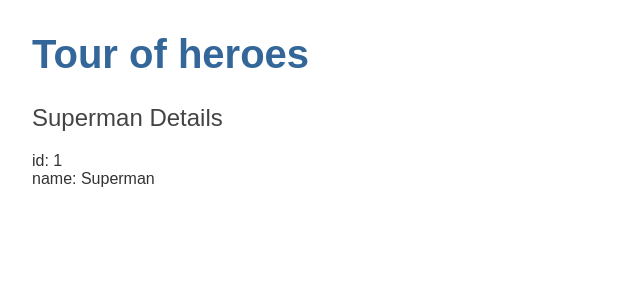
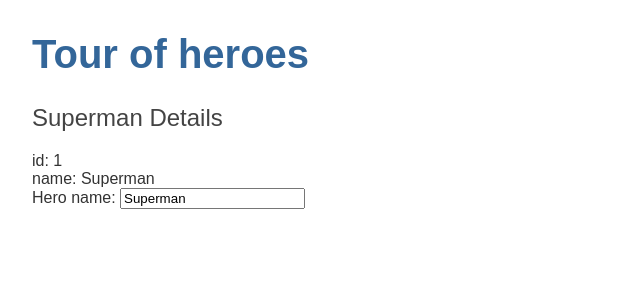
Before and after one commit to jcarlosj/angular-tour-of-heroes-2023, an Angular app: page / in a window 1280 px wide. Shown: the top 300 px of the page, without its empty margins (0-640 px from the left). Built offline with nearby package versions, Linux system fonts and the light colour scheme.

Commit message:
[+] HeroesComponent: Campo para editar nombre de hero (Template-Driven Form)

```diff
--- a/src/app/app.module.ts
+++ b/src/app/app.module.ts
@@ -3,6 +3,7 @@
 
 import { AppComponent } from './app.component';
 import { HeroesComponent } from './heroes/heroes.component';
+import { FormsModule } from '@angular/forms';
 
 @NgModule({
   declarations: [
@@ -10,7 +11,8 @@
     HeroesComponent
   ],
   imports: [
-    BrowserModule
+    BrowserModule,
+    FormsModule
   ],
   providers: [],
   bootstrap: [AppComponent]
--- a/src/app/heroes/heroes.component.html
+++ b/src/app/heroes/heroes.component.html
@@ -4,3 +4,8 @@
 <div><span>name: </span>{{ hero.name }}</div>
 
 <!-- <pre>{{ hero | json }}</pre> -->
+
+<div>
+  <label for="name">Hero name: </label>
+  <input id="name" [(ngModel)]="hero.name" placeholder="name">
+</div>
```
